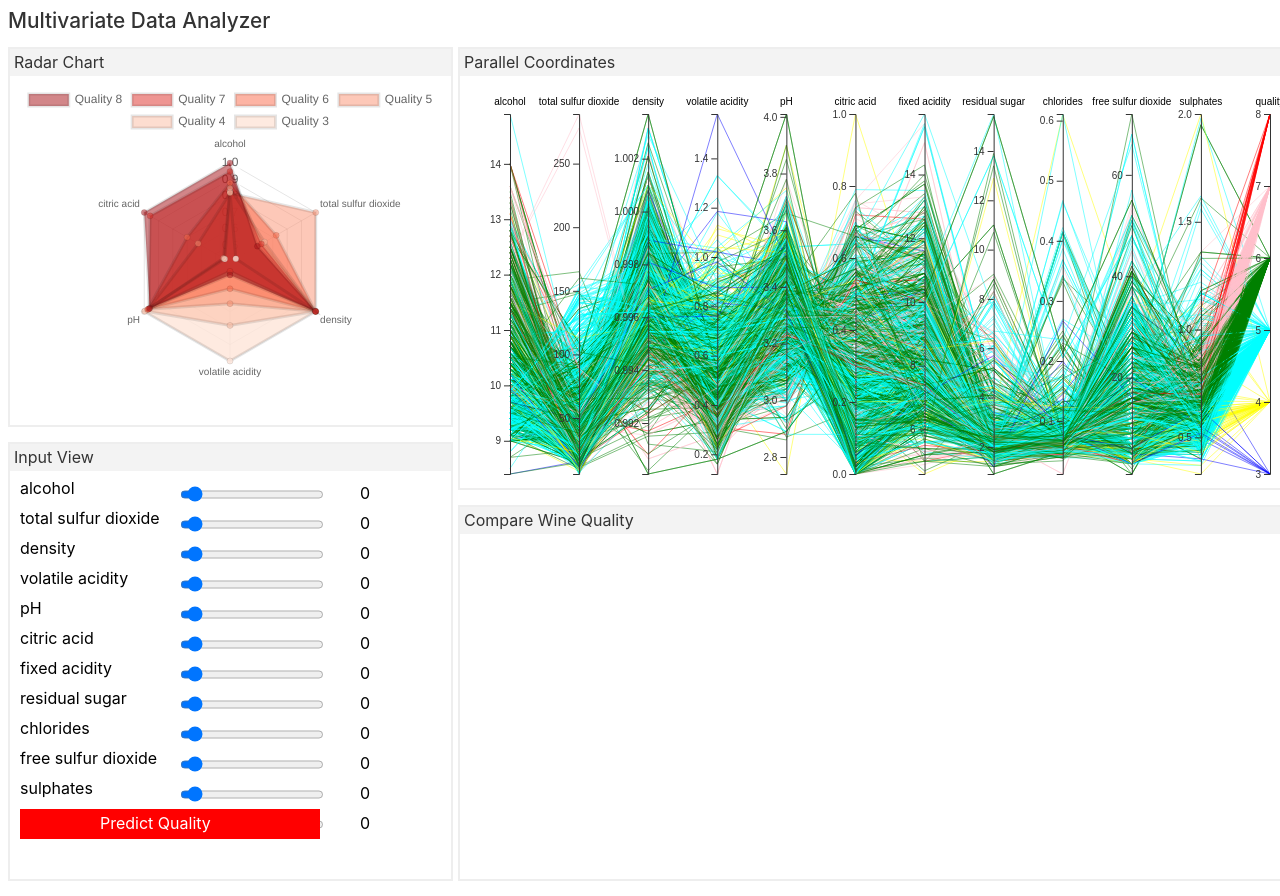
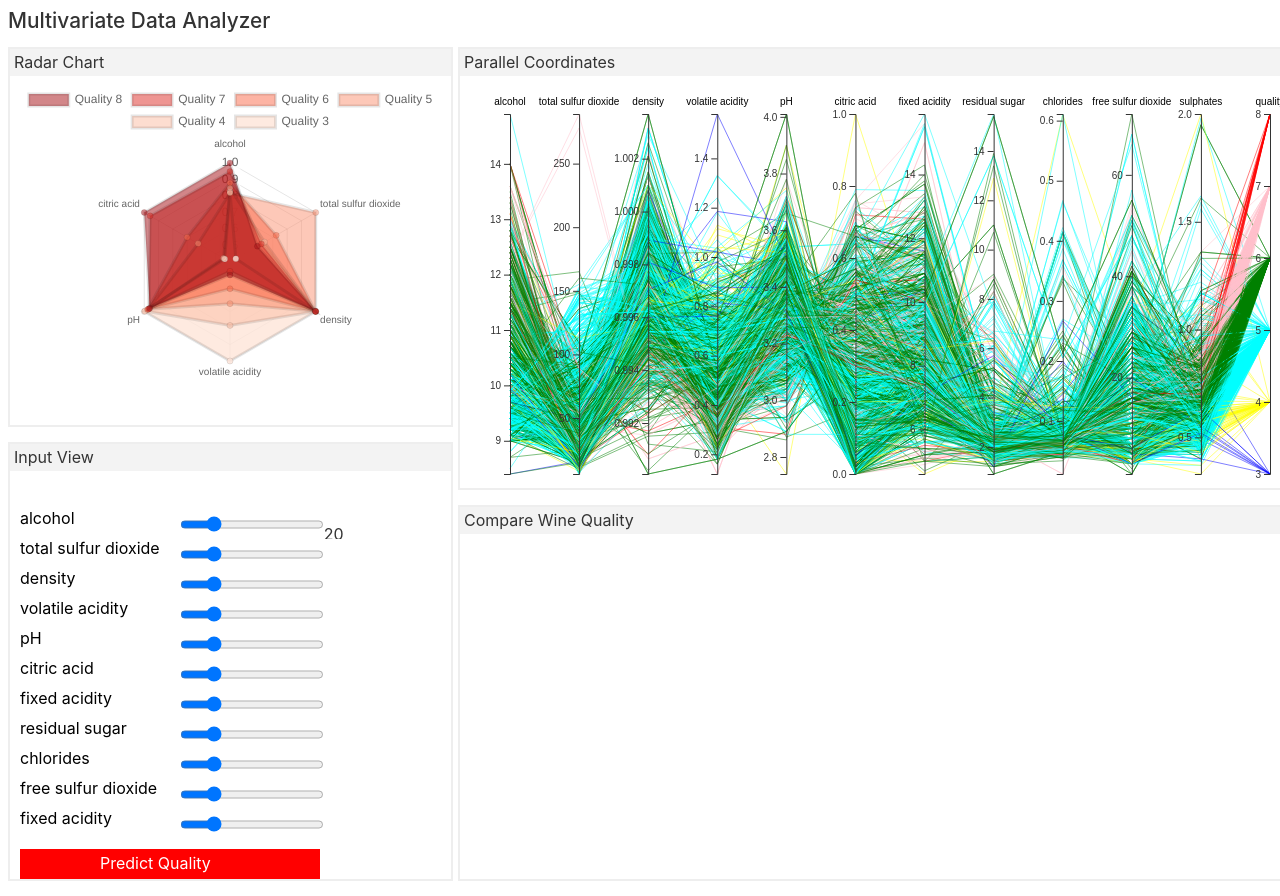
Before and after one commit to yashianand/multivariate-data-analyzer, a Svelte app: page / in a window 1280 px wide. Shown: the top 896 px of the page. Built offline with nearby package versions, Linux system fonts and the light colour scheme.

Commit message:
slider range

```diff
--- a/src/App.svelte
+++ b/src/App.svelte
@@ -7,8 +7,11 @@
 	let wineQualities = {};
 	let features = ["alcohol", "total sulfur dioxide", "density", "volatile acidity", "pH", "citric acid", "fixed acidity", "residual sugar", "chlorides", "free sulfur dioxide", "sulphates", "quality"]
 	let minMax;
+	let minmax;
+	let feature;
 	let comparison_values = [];
 	let value;
+	let j=0;
 	let xScale, xScaleTicks, yScale, yScaleTicks;
 	const numClasses = 6;
 
@@ -193,6 +196,15 @@
 		}
 	}
 
+	function calminMax(feature){
+		for (j in minMax, j++) {
+			var mn=minMax[feature].Min
+			var mx=minMax[feature].Max
+			console.log(mn)
+			console.log(mx)
+			return(mx)
+	}};
+
 	onMount(async () => {
 		const fetched = await fetch("static/Wines.json");
 		instances = (await fetched.json()).data;
@@ -240,16 +252,67 @@
 				<div class="view-title">Input View</div>
 				<div id="input-view-content">
 					<svg height="400" width="441">
-						{#each features as label,i}
-							<text x="10" y="{i*30+15}" width="80%" height="10">{label}</text>
-							<foreignObject x="170" y="{i*30}" width="170" height="30">
-									<input type="range" min="0" max="30" value="0" class="slider" id="myRange">
-								</foreignObject>
-								<text x="350" y="{i*30+20}" width="80%" height="10">0</text>
-						{/each}
+						<!-- {#each features as label,i} -->
+							<text x="10" y="{1*30+15}" width="80%" height="10">alcohol</text>
+							<foreignObject x="170" y="{1*30}" width="170" height="30">
+								<input type="range" value="20" min="14" max="50" class="slider" id="myRange" oninput="this.nextElementSibling.value = this.value">
+								<output x="350" y="{1*30+20}" width="80%" height="10">20</output>
+							</foreignObject>
+							<text x="10" y="{2*30+15}" width="80%" height="10">total sulfur dioxide</text>
+                            <foreignObject x="170" y="{2*30}" width="170" height="30">
+                                <input type="range" value="20" min="14" max="50" class="slider" id="myRange" oninput="this.nextElementSibling.value = this.value">
+                                <output x="350" y="{2*30+20}" width="80%" height="10"></output>
+                            </foreignObject>
+                            <text x="10" y="{3*30+15}" width="80%" height="10">density</text>
+                            <foreignObject x="170" y="{3*30}" width="170" height="30">
+                                <input type="range" value="20" min="14" max="50" class="slider" id="myRange" oninput="this.nextElementSibling.value = this.value">
+                                <output x="350" y="{3*30+20}" width="80%" height="10"></output>
+                            </foreignObject>
+                            <text x="10" y="{4*30+15}" width="80%" height="10">volatile acidity</text>
+                            <foreignObject x="170" y="{4*30}" width="170" height="30">
+                                <input type="range" value="20" min="14" max="50" class="slider" id="myRange" oninput="this.nextElementSibling.value = this.value">
+                                <output x="350" y="{4*30+20}" width="80%" height="10"></output>
+                            </foreignObject>
+                            <text x="10" y="{5*30+15}" width="80%" height="10">pH</text>
+                            <foreignObject x="170" y="{5*30}" width="170" height="30">
+                                <input type="range" value="20" min="14" max="50" class="slider" id="myRange" oninput="this.nextElementSibling.value = this.value">
+                                <output x="350" y="{5*30+20}" width="80%" height="10"></output>
+                            </foreignObject>
+							<text x="10" y="{6*30+15}" width="80%" height="10">citric acid</text>
+                            <foreignObject x="170" y="{6*30}" width="170" height="30">
+                                <input type="range" value="20" min="14" max="50" class="slider" id="myRange" oninput="this.nextElementSibling.value = this.value">
+                                <output x="350" y="{6*30+20}" width="80%" height="10"></output>
+                            </foreignObject>
+                            <text x="10" y="{7*30+15}" width="80%" height="10">fixed acidity</text>
+                            <foreignObject x="170" y="{7*30}" width="170" height="30">
+                                <input type="range" value="20" min="14" max="50" class="slider" id="myRange" oninput="this.nextElementSibling.value = this.value">
+                                <output x="350" y="{7*30+20}" width="80%" height="10"></output>
+                            </foreignObject>
+							<text x="10" y="{8*30+15}" width="80%" height="10">residual sugar</text>
+                            <foreignObject x="170" y="{8*30}" width="170" height="30">
+                                <input type="range" value="20" min="14" max="50" class="slider" id="myRange" oninput="this.nextElementSibling.value = this.value">
+                                <output x="350" y="{8*30+20}" width="80%" height="10"></output>
+                            </foreignObject>
+							<text x="10" y="{9*30+15}" width="80%" height="10">chlorides</text>
+                            <foreignObject x="170" y="{9*30}" width="170" height="30">
+                                <input type="range" value="20" min="14" max="50" class="slider" id="myRange" oninput="this.nextElementSibling.value = this.value">
+                                <output x="350" y="{9*30+20}" width="80%" height="10"></output>
+                            </foreignObject>
+							<text x="10" y="{10*30+15}" width="80%" height="10">free sulfur dioxide</text>
+                            <foreignObject x="170" y="{10*30}" width="170" height="30">
+                                <input type="range" value="20" min="14" max="50" class="slider" id="myRange" oninput="this.nextElementSibling.value = this.value">
+                                <output x="350" y="{10*30+20}" width="80%" height="10"></output>
+                            </foreignObject>
+                            <text x="10" y="{11*30+15}" width="80%" height="10">fixed acidity</text>
+                            <foreignObject x="170" y="{11*30}" width="170" height="30">
+                                <input type="range" value="20" min="14" max="50" class="slider" id="myRange" oninput="this.nextElementSibling.value = this.value">
+                                <output x="350" y="{11*30+20}" width="80%" height="10"></output>
+                            </foreignObject>
 
-						<rect x="10" y="330" width="300" height="30" fill="red"></rect>
-						<text x="90" y="350" width="300" height="30" fill="white">Predict Quality</text>
+								<!-- <text x="350" y="{i*30+20}" width="80%" height="10">0</text> -->
+						<!-- {/each} -->
+						<rect x="10" y="370" width="300" height="30" fill="red"></rect>
+						<text x="90" y="390" width="300" height="30" fill="white">Predict Quality</text>
 					</svg>
 				</div>
 			</div>
```
